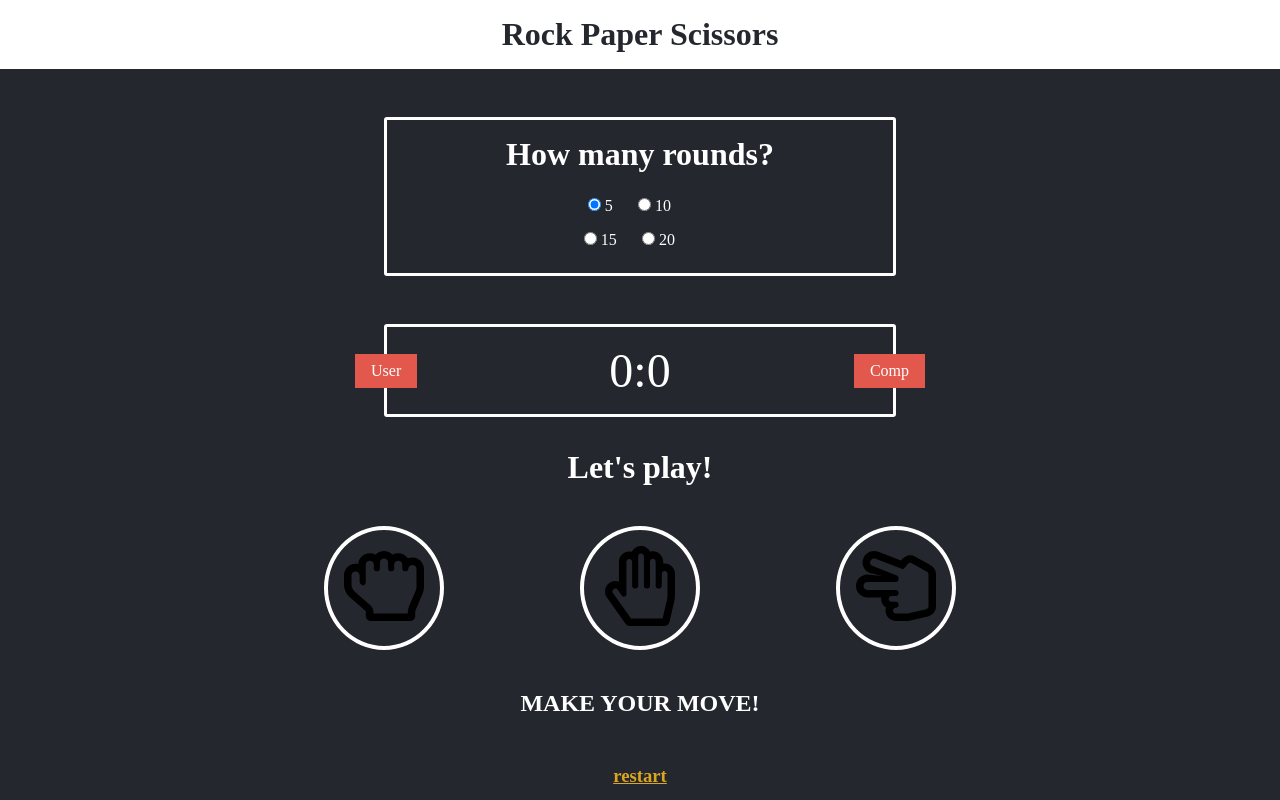
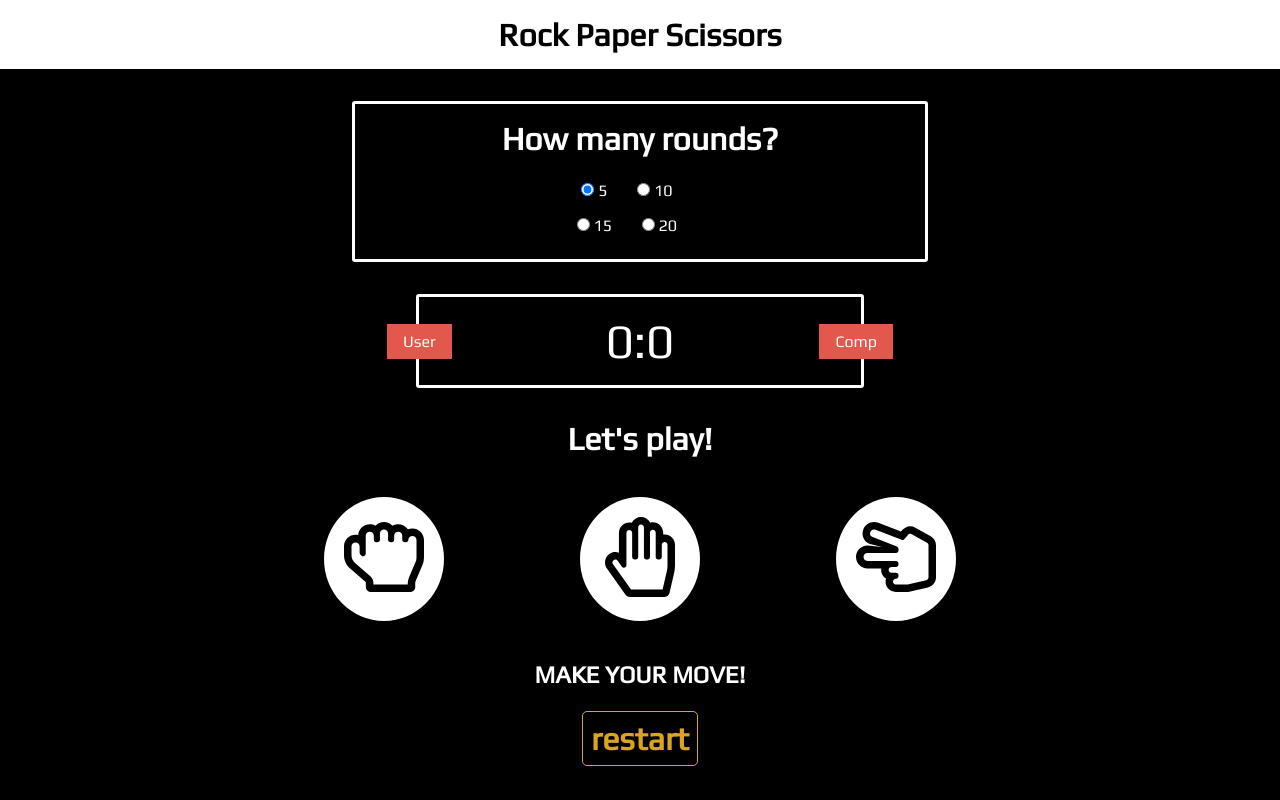
Before and after one commit to denitze/rock-paper-scissors, a plain HTML site: page index.html in a window 1280 px wide. Drawn offline with Linux system fonts and the light colour scheme.

Commit message:
html css done

```diff
--- a/assets/css/style.css
+++ b/assets/css/style.css
@@ -1,3 +1,5 @@
+@import url('https://fonts.googleapis.com/css2?family=Play&display=swap');
+
 * {
     margin: 0;
     padding: 0;
@@ -5,7 +7,8 @@
 }
 
 body {
-    background: #24272E;
+    background:black;
+    font-family: 'Play', sans-serif;
 }
 header {
     background: #fff;
@@ -14,15 +17,19 @@ header {
     padding:1rem;
 }
 
+h1 {
+    font-size:2rem;
+    color:black;
+}
 
 #round-tabelle {
     border: 3px solid white;
-    width:40%;
-    margin: 3rem auto;
+    width:45%;
+    margin: 2rem auto;
     color:white;
     font-size: 1rem;
     text-align: center;
-    padding:1rem 2rem;
+    padding:1rem;
     border-radius: 3px;
 }
 
@@ -51,7 +58,7 @@ label {
 
 #spielstand {
     border: 3px solid white;
-    width:40%;
+    width:35%;
     margin: 2rem auto;
     color:white;
     font-size: 3rem;
@@ -99,6 +106,7 @@ label {
     padding:1rem;
     border-radius: 50%;
     transition: background .3s ease;
+    background: #fff;
 }
 
 img {
@@ -107,8 +115,12 @@ img {
 }
 
 .choice:hover {
-    background: #1d1e22;
     cursor: pointer;
+    transform: scale(1.1)
+}
+
+.choice:active {
+transform: translateY(3px);
 }
 
 
@@ -120,23 +132,36 @@ img {
 
 footer h3 {
     text-align: center;
-    margin-top:3rem;
+    margin-top:2rem;
 }
 footer a {
     color: goldenrod;
+    font-size: 2rem;
+    text-decoration: none;
+    border: 1px solid goldenrod;
+    padding:.5rem;
+    border-radius: 5px;
+}
+
+footer a:hover {
+    color: black;
+    background: goldenrod;
 }
 
 .green-glow {
     border: 4px solid #4dcc7d;
     box-shadow: 0 0 10px #31b43a;
+    background:#4dcc7d;
 }
 
 .red-glow {
     border: 4px solid #fc121b;
     box-shadow: 0 0 10px #d01115;
+    background: #fc121b;
 }
 
 .grey-glow {
     border: 4px solid yellow;
     box-shadow: 0 0 10px #25292b;
+    background: yellow;
 }
```
